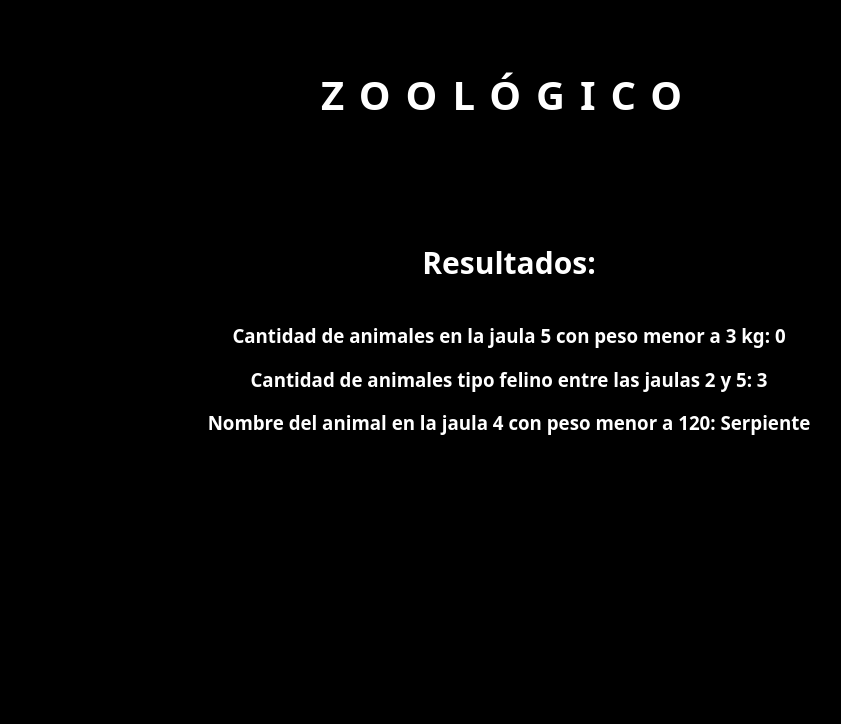
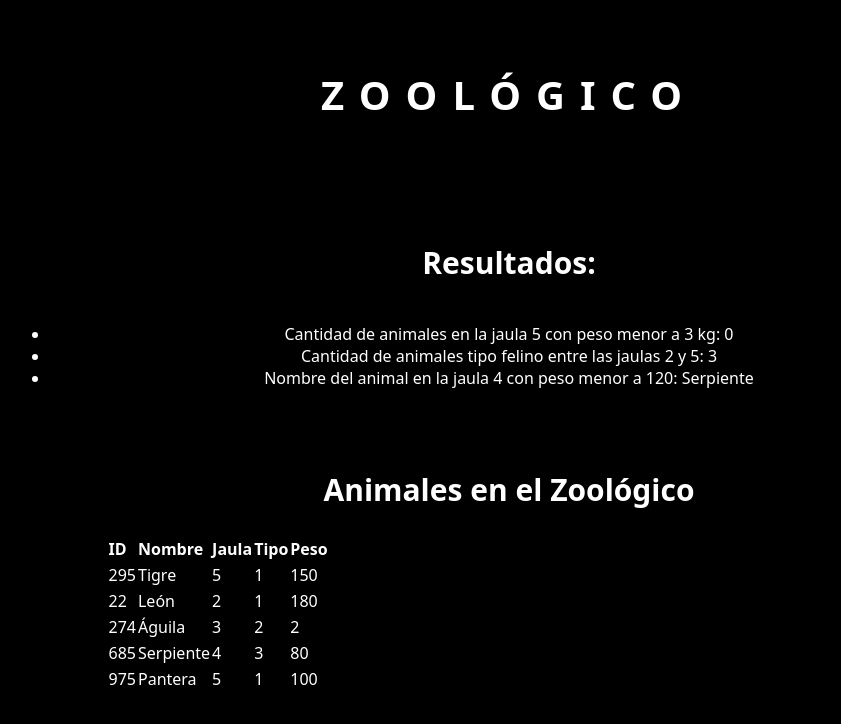
Before and after one commit to MaxiCBS/Clases---Vector-de-Clases-3---JS8, a plain HTML site: page zoologico/index.html in a window 1280 px wide. Shown: the whole page, without its empty margins (131-972 px from the left). Drawn offline with Linux system fonts and the light colour scheme.

Commit message:
Update index.html

```diff
--- a/zoologico/index.html
+++ b/zoologico/index.html
@@ -14,10 +14,28 @@
 
     <h2>Resultados:</h2>
     <ul>
-        <h3 id="1"></h3>
-        <h3 id="2"></h3>
-        <h3 id="3"></h3>
+        <li id="1"></li>
+        <li id="2"></li>
+        <li id="3"></li>
     </ul>
+
+    <h2>Animales en el Zoológico</h2>
+
+    <div>
+        <table>
+            <thead>
+                <tr>
+                    <th>ID</th>
+                    <th>Nombre</th>
+                    <th>Jaula</th>
+                    <th>Tipo</th>
+                    <th>Peso</th>
+                </tr>
+            </thead>
+            <tbody id="tablacuerpo">
+            </tbody>
+        </table>
+    </div>
 
 
     <script src="Zoologico.js"></script>
```
